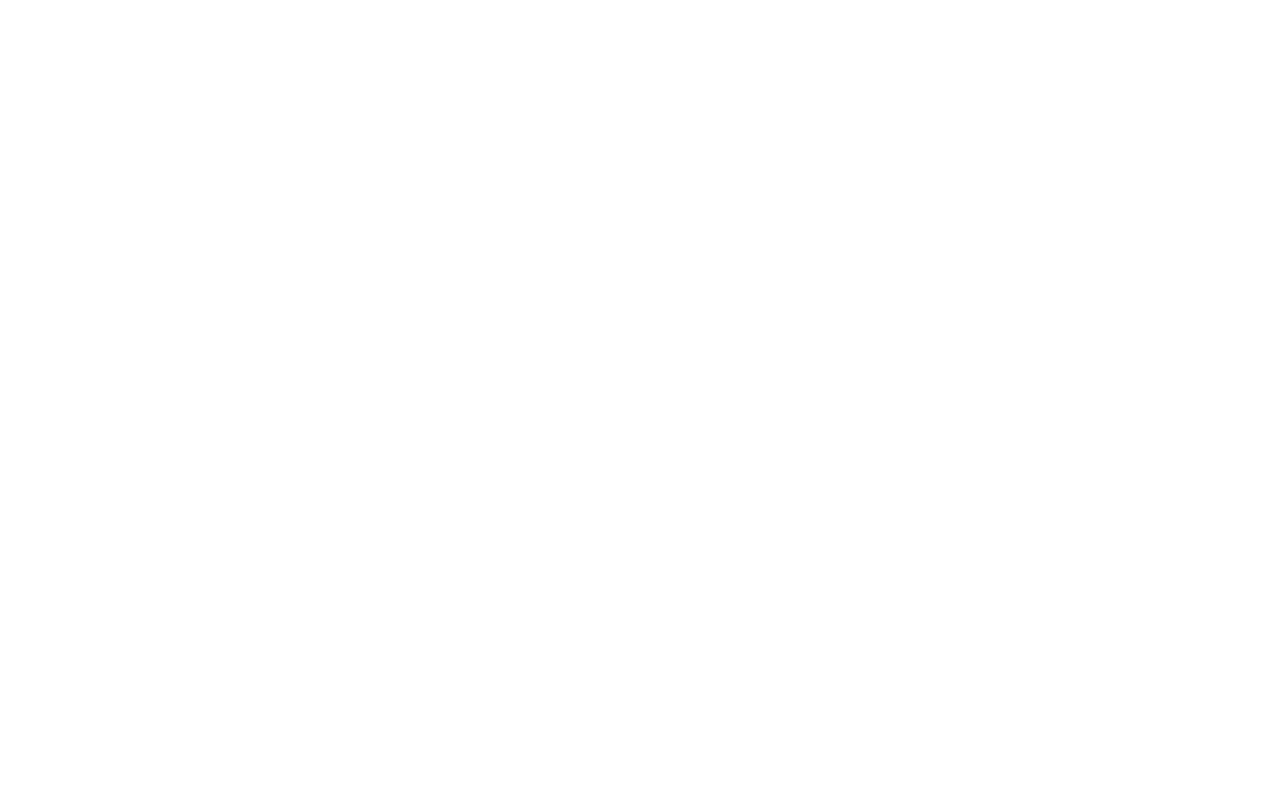
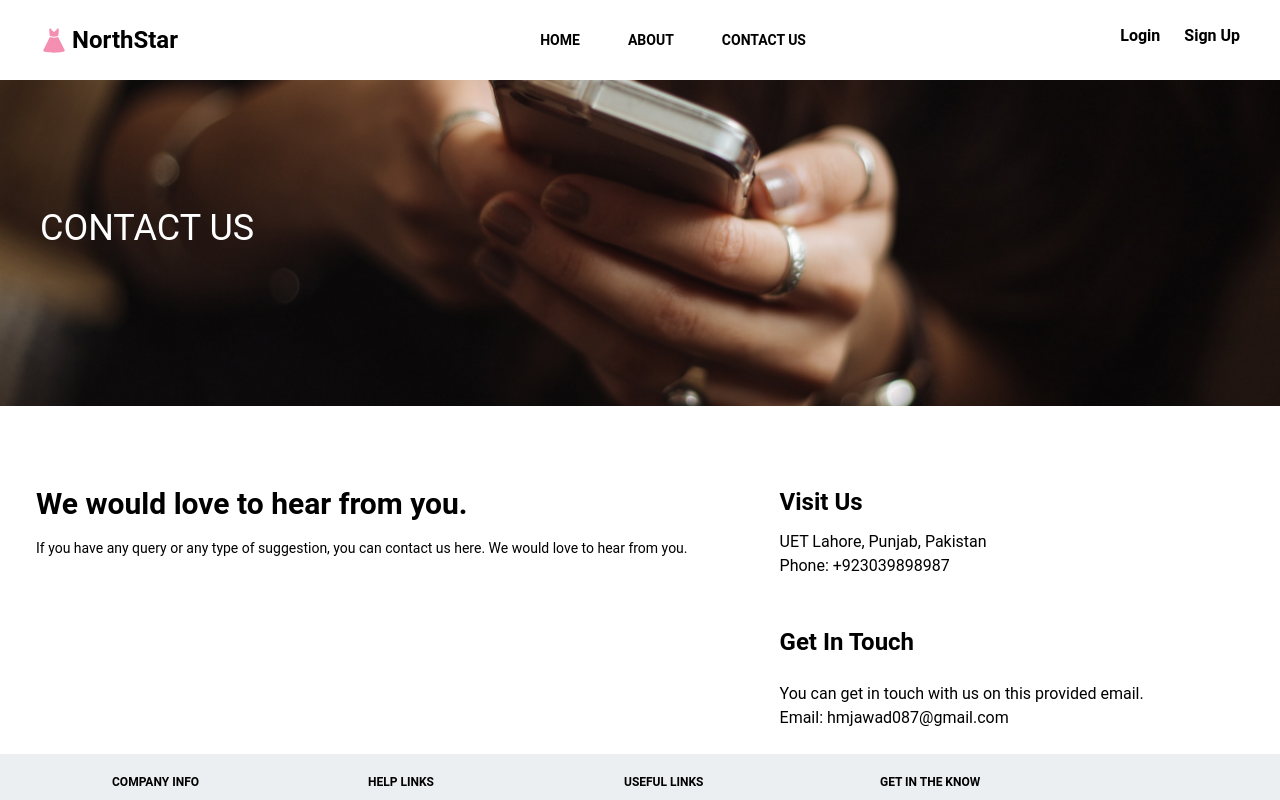
Before and after one commit to Ahalya-KT/EcommerceFashion, a React (Vite) app: page /contactUs in a window 1280 px wide. Before the commit this address had no page. Shown: the top 800 px of the page. Built offline with nearby package versions, Linux system fonts and the light colour scheme.

Commit message:
contact us

```diff
--- a/src/App.tsx
+++ b/src/App.tsx
@@ -3,6 +3,7 @@
 import SignUp from "./Page/SignUp";
 import Home from "./Page/Home";
 import About from "./Page/About";
+import Contact from "./Page/Contact";
 
 function App() {
   return (
@@ -12,6 +13,7 @@
         <Route path="/login" element={<Login />} />
         <Route path="/signUp" element={<SignUp />} />
         <Route path="/about" element={<About />} />
+        <Route path="/contactUs" element={<Contact />} />
       </Routes>
     </BrowserRouter>
   );
--- /dev/null
+++ b/src/Page/Contact.tsx
@@ -0,0 +1,63 @@
+import Footer from "../component/Footer";
+import Navbar from "../component/Navbar";
+import picContact from "../images/contact.jpg";
+
+function Contact() {
+  return (
+    <div>
+      {/* navbar */}
+      <div>
+        <Navbar />
+      </div>
+      {/* section1 */}
+      <div className="py-20 relative">
+        <img src={picContact} className="w-full" />
+        <div className="absolute md:top-52   left-10 right-0">
+          <p className="text-white text-4xl">CONTACT US</p>
+        </div>
+      </div>
+
+      {/* form */}
+      <div className="flex gap-14">
+        <div className="px-9">
+          <p className="font-semibold text-3xl">
+            We would love to hear from you.
+          </p>
+          <p className="text-sm py-4">
+            If you have any query or any type of suggestion, you can contact us
+            here. We would love to hear from you.
+          </p>
+
+          <form></form>
+        </div>
+
+        {/* section1.2 */}
+
+        <div className=" flex flex-col gap-9">
+          <div>
+            <p className="font-semibold text-2xl">Visit Us</p>
+            <div className="py-3">
+              {" "}
+              <p>UET Lahore, Punjab, Pakistan</p>
+              <p>Phone: +923039898987</p>
+            </div>
+          </div>
+
+          <div>
+            <p className="font-semibold text-2xl">Get In Touch</p>
+            <div className="py-6">
+              <p>You can get in touch with us on this provided email. </p>
+              <p>Email: hmjawad087@gmail.com</p>
+            </div>
+          </div>
+        </div>
+      </div>
+
+      <div>
+        <Footer />
+      </div>
+    </div>
+  );
+}
+
+export default Contact;
```
Also changed, not shown: src/images/contact.jpg (added).
